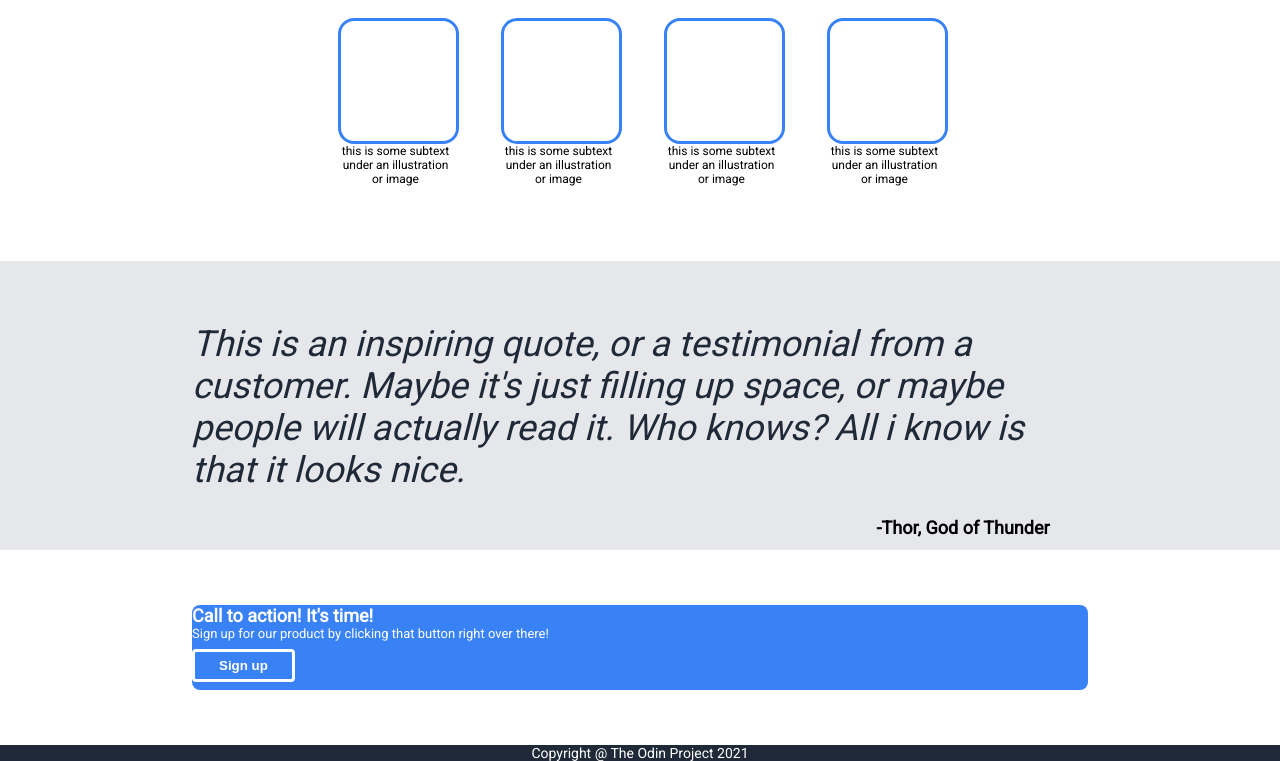
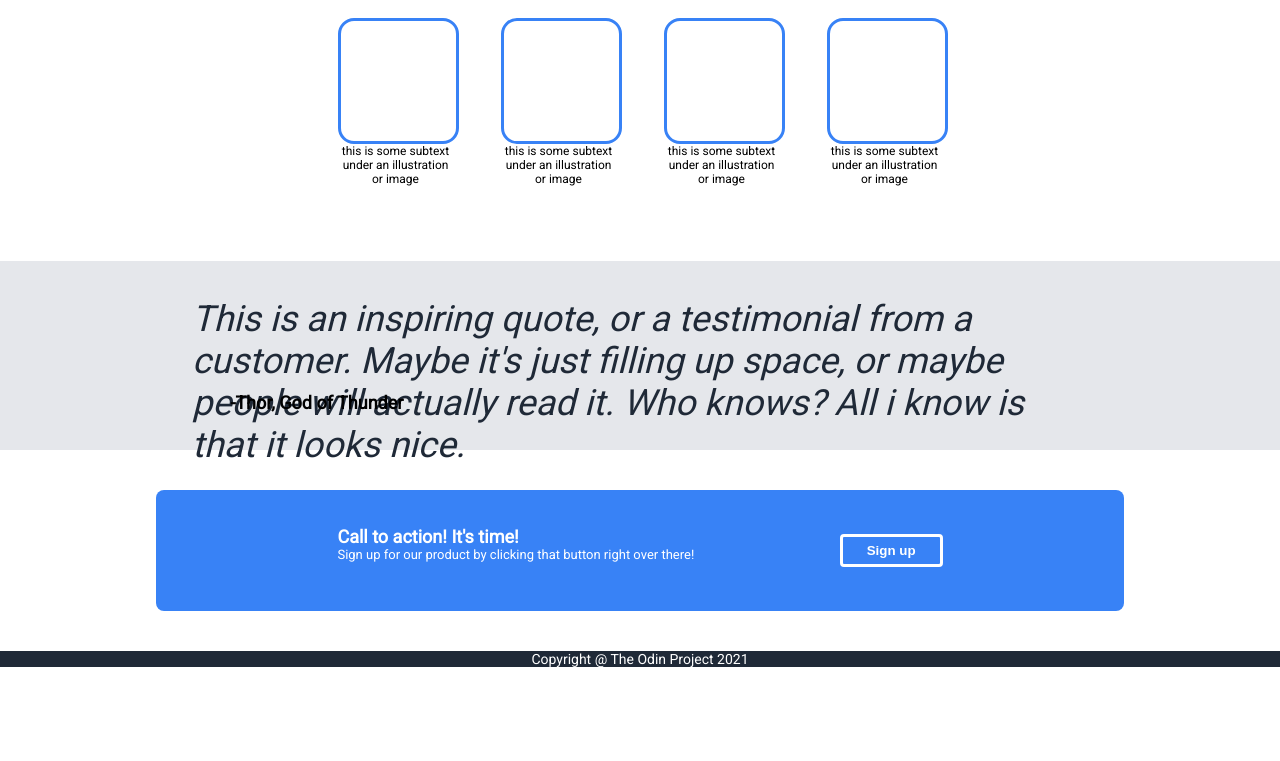
Before and after one commit to maasymaas16/odin-landing-page, a plain HTML site: page index.html in a window 1280 px wide. Shown: the part 470-1231 px from the top of the page. After the commit the page ends 1137 px from the top, so only its background shows below. Drawn offline with Linux system fonts and the light colour scheme.

Commit message:
Resized and formatted call to action section

```diff
--- a/index.html
+++ b/index.html
@@ -11,6 +11,8 @@
     <link href="https://fonts.googleapis.com/css2?family=Roboto&display=swap" rel="stylesheet">
 </head>
 <body>
+
+
     <div class="header">
         <div class="logo">
             <div>Header Logo</div>
@@ -29,6 +31,8 @@
           <div class="imgp">This is an image placeholder</div>
         </div>
     </div>
+
+
     <div class="information">
        <div class="info-head">Some random information.</div>
        <div class="placeholders">
@@ -50,6 +54,8 @@
         </div>
         </div>
        </div>
+
+
     <div class="quote-cont">
         <div class="quote"> This is an inspiring quote, or a testimonial from a customer.
             Maybe it's just filling up space, or maybe people will actually read it. Who knows?
@@ -57,13 +63,19 @@
         </div>
         <div class="author">-Thor, God of Thunder</div>
     </div>
+
+
     <div class="call">
         <div class="call-cont">
-            <div class="call-head">Call to action! It's time!</div>
-                <div class="call-subtext">Sign up for our product by clicking that button right over there!</div>
+            <div class="call-text">
+             <div class="call-head">Call to action! It's time!</div>
+             <div class="call-subtext">Sign up for our product by clicking that button right over there!</div>
+            </div>
             <button class="call-button">Sign up</button>
         </div>
     </div>
+
+
     <div class="foot-cont">
       <div class="footer">Copyright @ The Odin Project 2021</div>
     </div>
--- a/styles.css
+++ b/styles.css
@@ -162,11 +162,10 @@ button {
     color: #1F2937;
     width: 70%;
     height: 50%;
-    margin: 50px 0;
+
 }
 
 .author {
-    display: flex;
     justify-content: flex-end;
     font-weight: 700;
     width: 64%;
@@ -179,17 +178,17 @@ button {
     display: flex;
     justify-content: center;
     align-items: center;
+    margin: 40px 0;
 }
 
 .call-cont {
     display: flex;
-    flex-direction: column;
     background-color: #3882F6;
     border-radius: 8px;
     height: auto;
     width: 70%;
-    justify-content: center;
-    margin: 55px 0;
+    justify-content: space-evenly;
+    padding: 36px;
 }
 
 .call-head {
```
